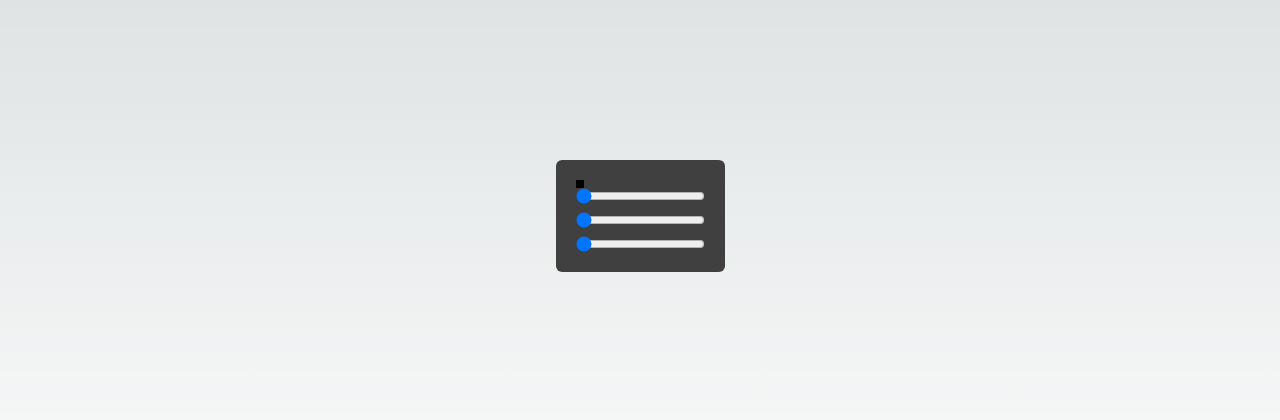
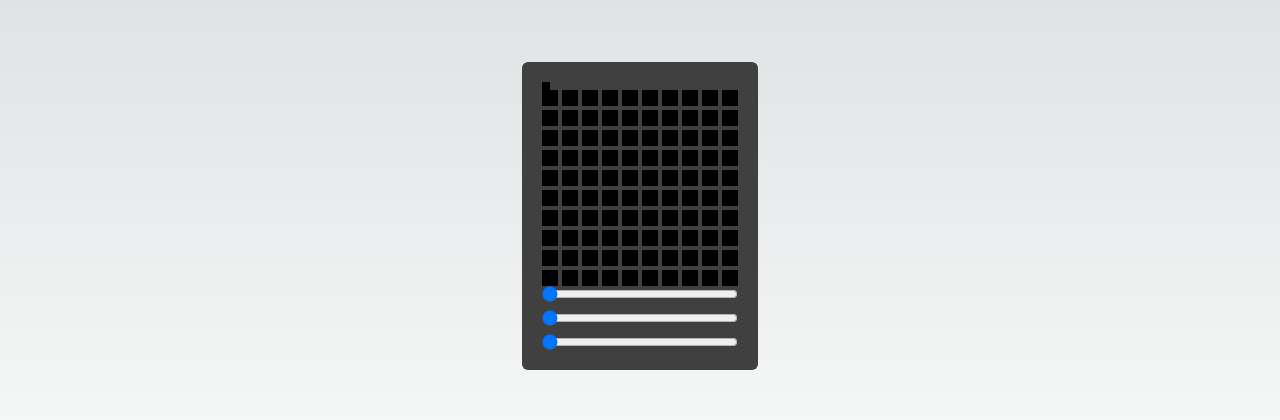
Before and after one commit to HrishikShaji/custom-color-picker, a Next.js app: page / in a window 1280 px wide. Shown: the part 184-604 px from the top of the page. Built offline with nearby package versions, Linux system fonts and the light colour scheme.

Commit message:
generate grids added

```diff
--- a/app/components/ColorPalette.tsx
+++ b/app/components/ColorPalette.tsx
@@ -2,18 +2,35 @@
 
 import { useState } from "react";
 import { Slider } from "./Slider";
+import { GenerateGrids } from "./GenerateGrids";
+
+export type Color = {
+  hue: number;
+  sat: number;
+  lum: number;
+};
 
 export const ColorPalette = () => {
   const [hue, setHue] = useState(0);
   const [sat, setSat] = useState(0);
   const [lum, setLum] = useState(0);
+
   return (
     <div className="p-5 bg-neutral-700 rounded-md">
       <div
         className="w-2 h-2"
         style={{ backgroundColor: `hsl(${hue},${sat}%,${lum}%)` }}
       ></div>
-			<Slider hue={hue} sat={sat} lum={lum} setHue={setHue} setLum={setLum} setSat={setSat} />
+
+      <GenerateGrids hue={hue} sat={sat} lum={lum} />
+      <Slider
+        hue={hue}
+        sat={sat}
+        lum={lum}
+        setHue={setHue}
+        setLum={setLum}
+        setSat={setSat}
+      />
     </div>
   );
 };
--- /dev/null
+++ b/app/components/GenerateGrids.tsx
@@ -0,0 +1,43 @@
+import { Color } from "./ColorPalette";
+
+export const GenerateGrids = ({
+  hue,
+  sat,
+  lum,
+}: {
+  hue: number;
+  sat: number;
+  lum: number;
+}) => {
+  let grids: Color[][] = [];
+  for (let i = 0; i < 10; i++) {
+    grids[i] = [];
+    for (let j = 0; j < 10; j++) {
+      grids[i][j] = {
+        hue: hue,
+        sat: sat,
+        lum: lum,
+      };
+    }
+  }
+  return (
+    <div className="flex gap-1">
+      {grids.map((grid, i) => (
+        <div key={i} className="flex flex-col gap-1">
+          {grid.map((item, j) => {
+            console.log(item);
+            return (
+              <div
+                className="w-4 h-4 "
+                key={j}
+                style={{
+                  backgroundColor: `hsl(${item.hue},${item.sat}%,${item.lum}%)`,
+                }}
+              ></div>
+            );
+          })}
+        </div>
+      ))}
+    </div>
+  );
+};
--- a/app/components/Slider.tsx
+++ b/app/components/Slider.tsx
@@ -24,6 +24,7 @@ export const Slider: React.FC<SliderProps> = ({
         type="range"
         min="0"
         max="360"
+        step="10"
         onChange={(e) => setHue(parseInt(e.target.value))}
       />
       <input
@@ -31,6 +32,7 @@ export const Slider: React.FC<SliderProps> = ({
         type="range"
         min="0"
         max="100"
+        step="10"
         onChange={(e) => setSat(parseInt(e.target.value))}
       />
       <input
@@ -38,6 +40,7 @@ export const Slider: React.FC<SliderProps> = ({
         type="range"
         min="0"
         max="100"
+        step="10"
         onChange={(e) => setLum(parseInt(e.target.value))}
       />
     </div>
```
Lines whose indentation alone changed are shown as unchanged.
